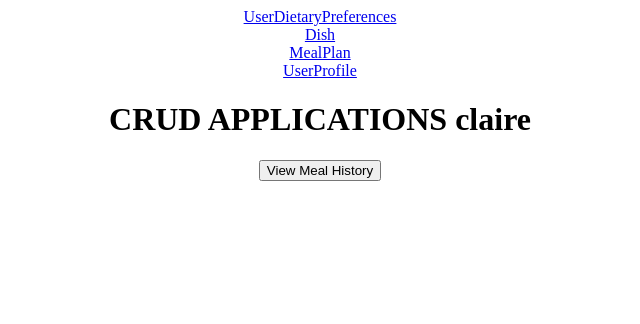
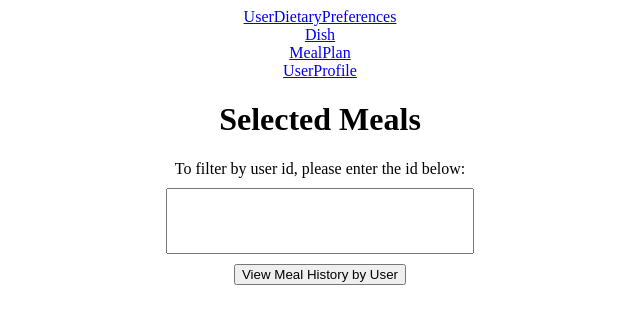
Before and after one commit to kzhang23187/McDB, a React (Create React App) app in the folder frontend/: page /meal in a window 1280 px wide. Shown: the top 324 px of the page, without its empty margins (320-960 px from the left). Built offline with nearby package versions, Linux system fonts and the light colour scheme.

Commit message:
Can filter selected meals by user id now

```diff
--- a/frontend/src/components/Meals.js
+++ b/frontend/src/components/Meals.js
@@ -4,15 +4,32 @@ import Axios from 'axios';
 
 const Meals = () => {
     const [selectedDishes, setSelectedDishes] = useState([]);
-    const getSelectedDishes = () => {
-        Axios.get('http://localhost:3002/api/get/selectedmeals').then((response) => {
+    const [user_id, setUserID] = useState("");
+    // const [meal_date, setMealDate] = useState("");
+
+    const filterByUserId = (user_id) => {
+      Axios.get(`http://localhost:3002/api/get/selectedmeals/${user_id}`).then((response) => {
           setSelectedDishes(response.data)
         })
     }
+
+    // const filterByMealDate = (meal_date) => {
+    //   Axios.get(`http://localhost:3002/api/get/selectedmeals/${meal_date}`).then((response) => {
+    //       setSelectedDishes(response.data)
+    //     })
+    // }
+
     return (
         <div className="App">
-            <h1> CRUD APPLICATIONS claire</h1>
-            <button onClick={getSelectedDishes}> View Meal History </button>
+            <h1> Selected Meals</h1>
+
+            <div className="form">
+                <label> To filter by user id, please enter the id below:</label>
+                <input type="text" name="user_id" onChange={(e) => {
+                    setUserID(e.target.value)
+                 }}/>
+            </div>
+            <button onClick={()=>{filterByUserId(user_id)}}> View Meal History by User </button>
             {selectedDishes.map((val) => {
               return (
                 <div className = "card">
@@ -24,10 +41,6 @@ const Meals = () => {
               );
             })}
         </div>
-//       <div>
-//          <h1>Meals</h1>
-//           <p>Meals page body content</p>
-//       </div>
     );
 }
 
```
Also changed, not shown: 1 other file (tests, documents, lock files or other folders).
